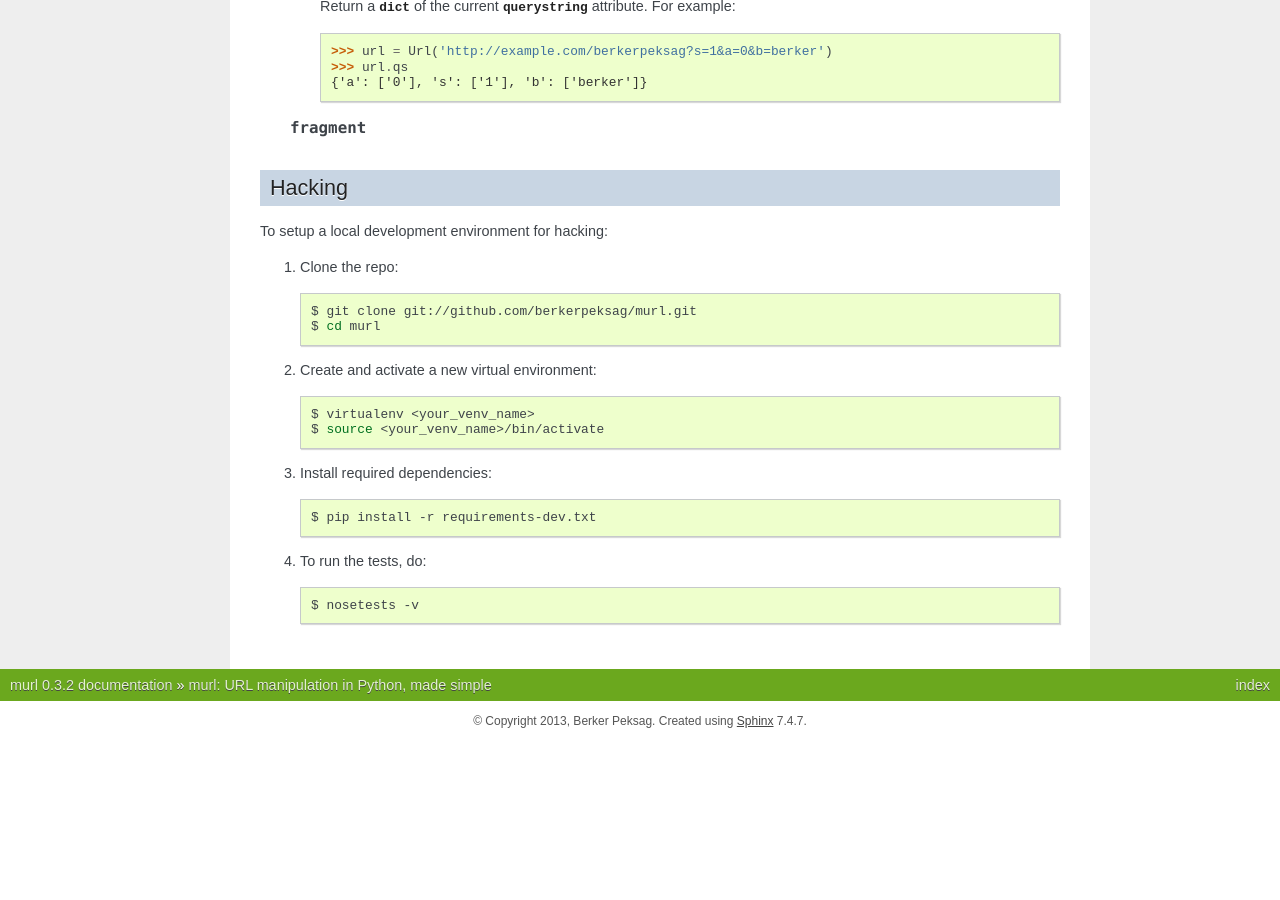
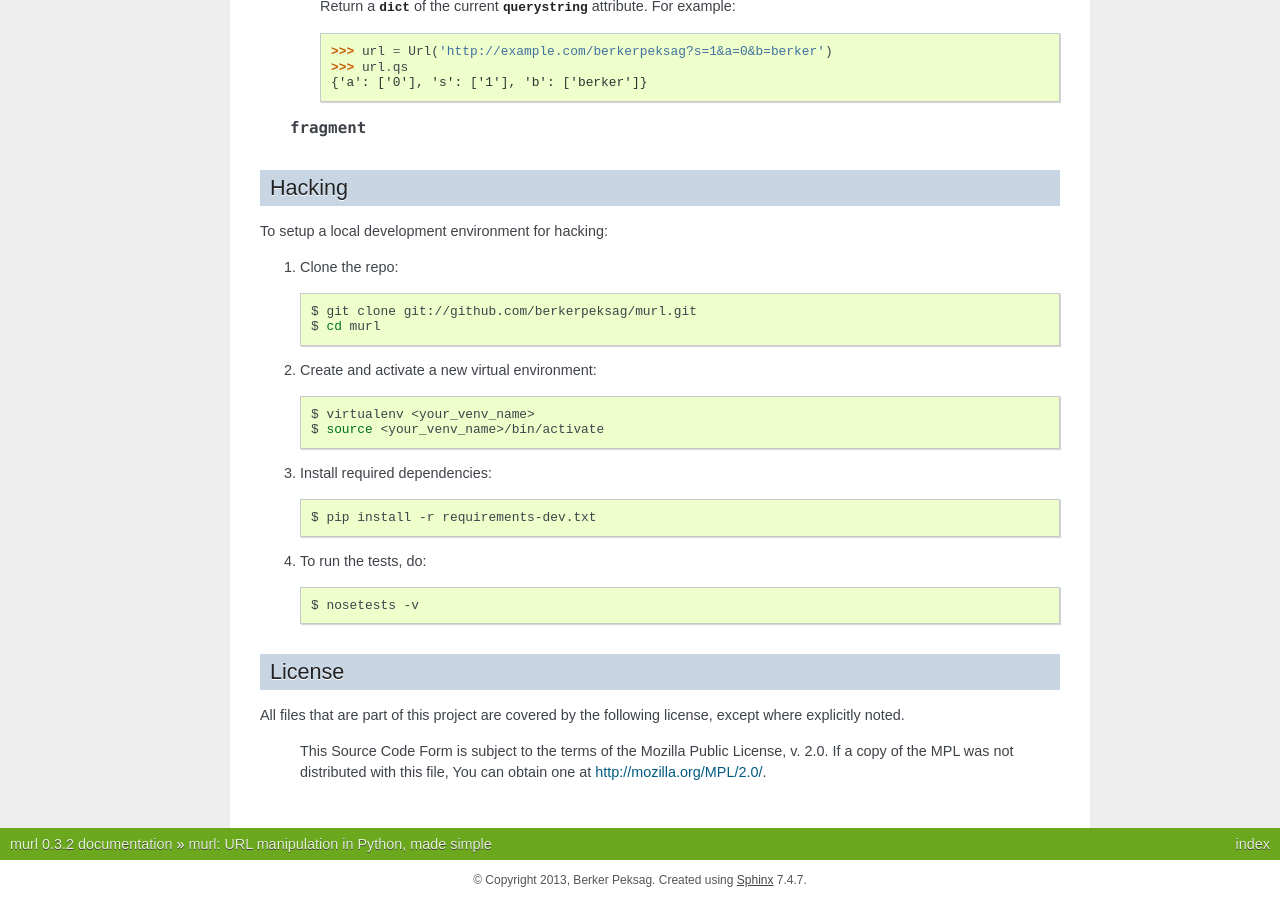
Before and after one commit to berkerpeksag/murl, a Sphinx documentation site: the page built from docs/index.rst, in a window 1280 px wide and 900 px high, scrolled down 1280 px. Built offline with Sphinx 7.4.7, drawn with Linux system fonts in a browser that asks for light colours; before the commit the page ends 2021 px from its top, so only the background shows below that.

Commit message:
Add license section.

```diff
--- a/docs/index.rst
+++ b/docs/index.rst
@@ -112,5 +112,16 @@ To setup a local development environment for hacking:
     $ nosetests -v
 
 
+License
+-------
+
+All files that are part of this project are covered by the following
+license, except where explicitly noted.
+
+    This Source Code Form is subject to the terms of the Mozilla Public
+    License, v. 2.0. If a copy of the MPL was not distributed with this
+    file, You can obtain one at http://mozilla.org/MPL/2.0/.
+
+
 .. _urlparse: http://docs.python.org/library/urlparse.html
 .. _GitHub: https://github.com/berkerpeksag/murl/>
```
